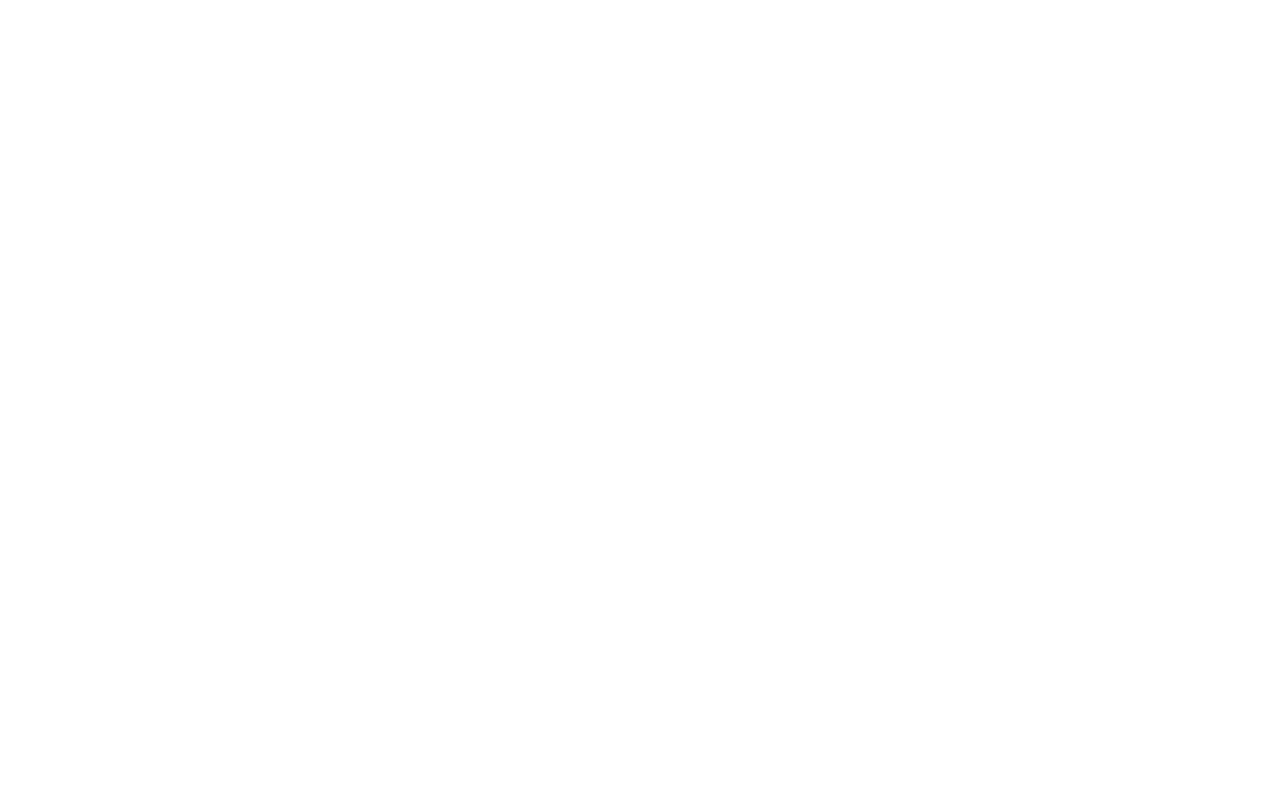
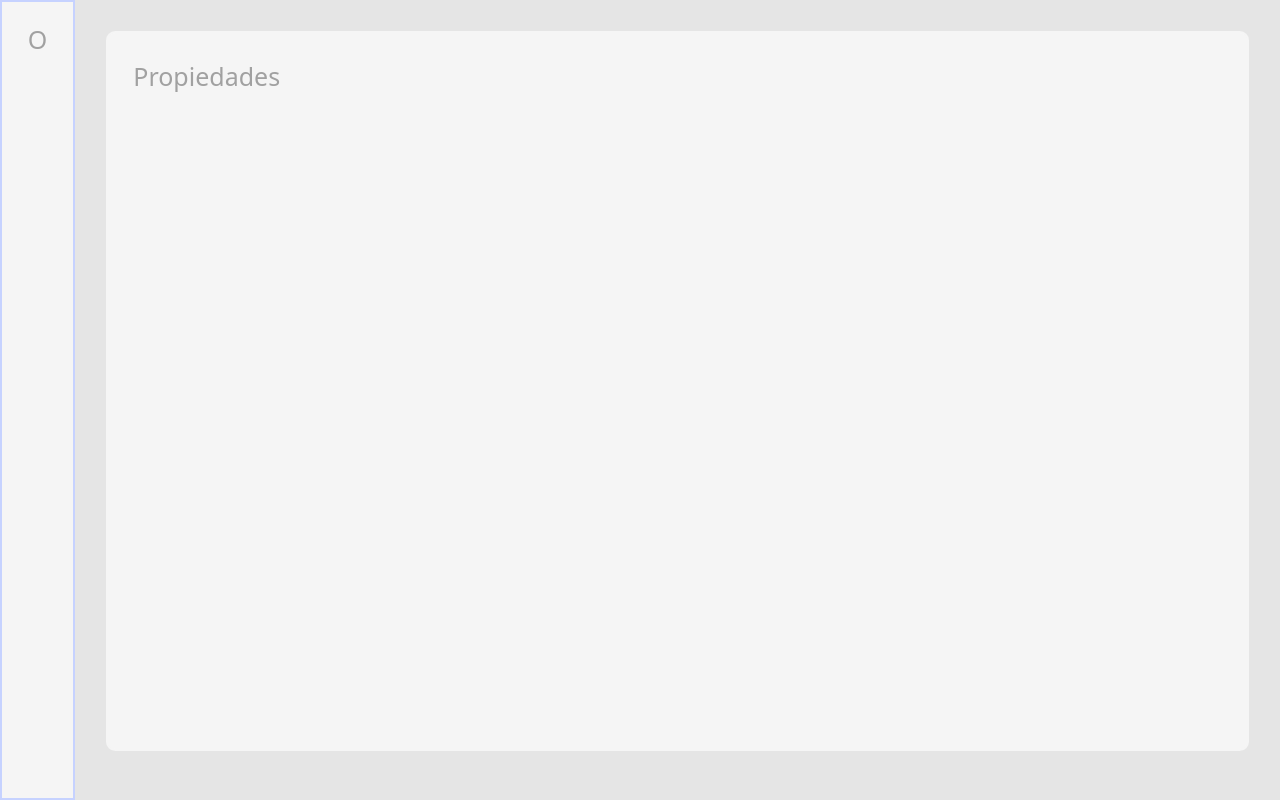
Before and after one commit to RGC02995/prueba-tecnica-Lion, a React (Vite) app: page / in a window 1280 px wide. Built offline with nearby package versions, Linux system fonts and the light colour scheme.

Commit message:
add: create basic folders structure

```diff
--- a/index.html
+++ b/index.html
@@ -6,7 +6,7 @@
     <meta name="viewport" content="width=device-width, initial-scale=1.0" />
     <title>property-list</title>
   </head>
-  <body>
+  <body class="bg-gray-100">
     <div id="root"></div>
     <script type="module" src="/src/main.jsx"></script>
   </body>
--- a/src/App.jsx
+++ b/src/App.jsx
@@ -1,5 +1,13 @@
+import { PropertyList } from "./components/features/PropertyList.jsx";
+import { Home } from "./pages/Home";
+import { SideBar } from "./components/layout/SideBar";
 function App() {
-  return <></>;
+  return (
+    <div className="flex bg-neutral-200">
+      <SideBar />
+      <Home />
+    </div>
+  );
 }
 
 export default App;
--- /dev/null
+++ b/src/components/features/PropertyList.jsx
@@ -0,0 +1,3 @@
+export const PropertyList = () => {
+  return <div className=""></div>;
+};
--- /dev/null
+++ b/src/components/layout/SideBar.jsx
@@ -0,0 +1,11 @@
+export const SideBar = () => {
+  return (
+    <div className="w-64 h-screen p-0 border-indigo-200 border-2  max-w-[75px] bg-neutral-100">
+      <ul className="p-2 style-none text-neutral-400 flex flex-col gap-10 items-center">
+        <li className="hover:bg-neutral-200 hover:text-neutral-950 p-1  rounded-md cursor-pointer max-h-[50px] flex items-center justify-center">
+          O
+        </li>
+      </ul>
+    </div>
+  );
+};
--- a/src/index.css
+++ b/src/index.css
@@ -1,4 +1,6 @@
 @import "tailwindcss";
-@tailwind base;
-@tailwind components;
-@tailwind utilities;
+
+:root {
+  font-size: 25px;
+  color: black;
+}
--- /dev/null
+++ b/src/pages/Home.jsx
@@ -0,0 +1,7 @@
+export const Home = () => {
+  return (
+    <div className="bg-neutral-100 p-4 m-5 flex-1 rounded-md border-2 border-neutral-100 h-[90vh]">
+      <h1 className="text-neutral-400 ">Propiedades</h1>
+    </div>
+  );
+};
```
